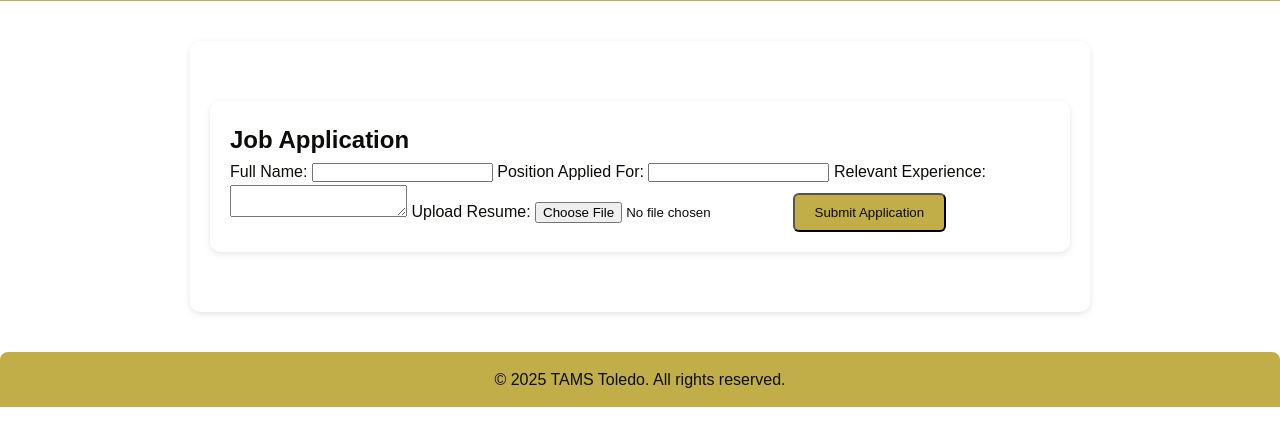
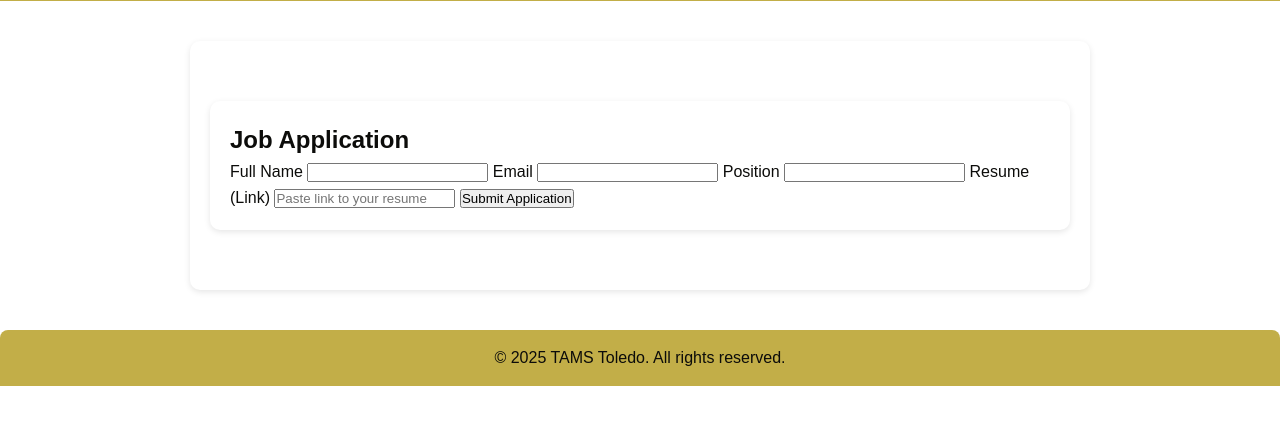
Before and after one commit to BMad927/TAMS, a website: page apply.html in a window 1280 px wide. Shown: the part 71-516 px from the top of the page. Drawn offline with Linux system fonts and the light colour scheme.

Commit message:
changed the <forms> in contat and apply

```diff
--- a/apply.html
+++ b/apply.html
@@ -23,21 +23,22 @@
   <main>
     <section class="apply">
       <h2>Job Application</h2>
-      <form id="applyForm">
-        <label for="fullname">Full Name:</label>
-        <input type="text" id="fullname" name="fullname" required>
+      <form id="apply-form">
+        <label for="apply-name">Full Name</label>
+        <input type="text" id="apply-name" name="name" autocomplete="name" required>
 
-        <label for="position">Position Applied For:</label>
-        <input type="text" id="position" name="position" required>
+        <label for="apply-email">Email</label>
+        <input type="email" id="apply-email" name="email" autocomplete="email" required>
 
-        <label for="experience">Relevant Experience:</label>
-        <textarea id="experience" name="experience"></textarea>
+        <label for="apply-position">Position</label>
+        <input type="text" id="apply-position" name="position" autocomplete="organization-title" required>
 
-        <label for="resume">Upload Resume:</label>
-        <input type="file" id="resume" name="resume">
+        <label for="apply-resume">Resume (Link)</label>
+        <input type="url" id="apply-resume" name="resume" autocomplete="off" placeholder="Paste link to your resume" required>
 
-        <button type="submit" class="btn">Submit Application</button>
+        <button type="submit">Submit Application</button>
       </form>
+
     </section>
   </main>
 
```
Also changed, not shown: contact.html (+8 -7 lines).
